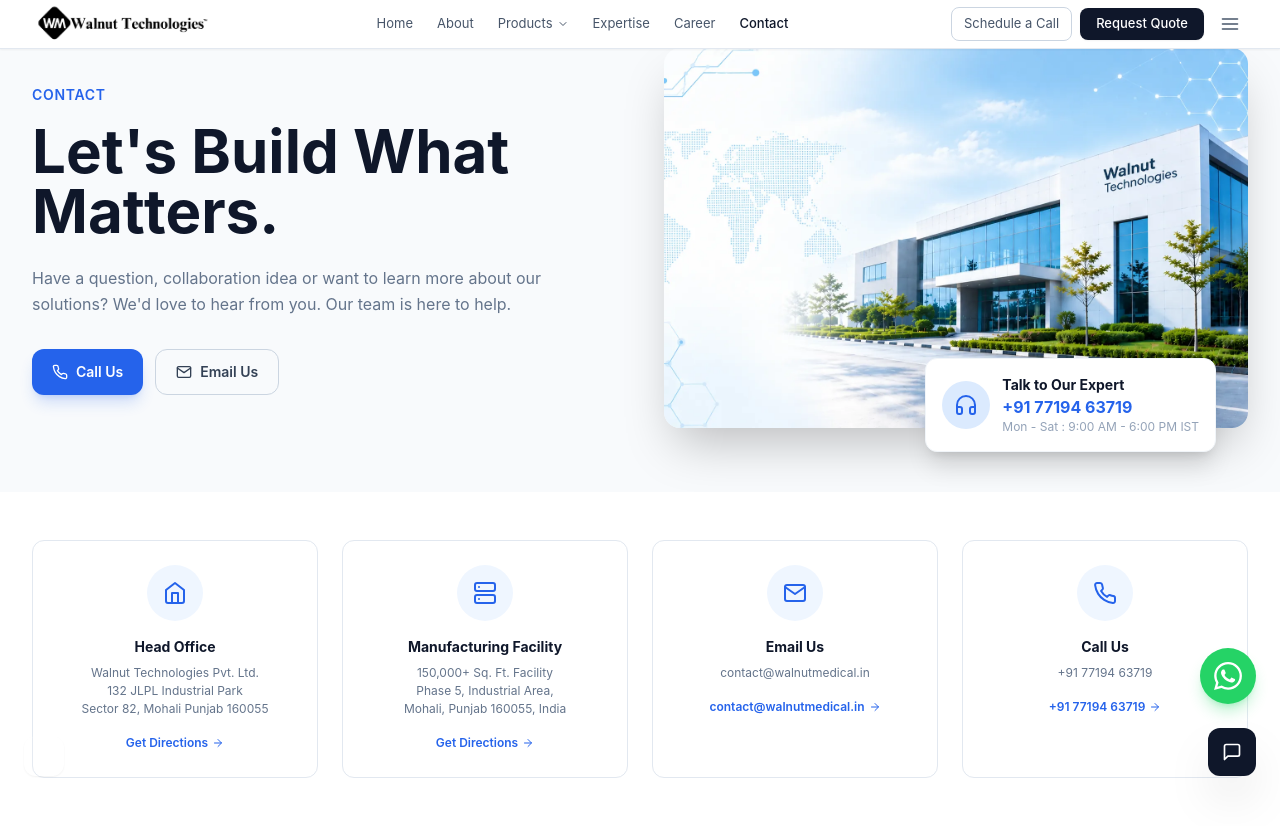
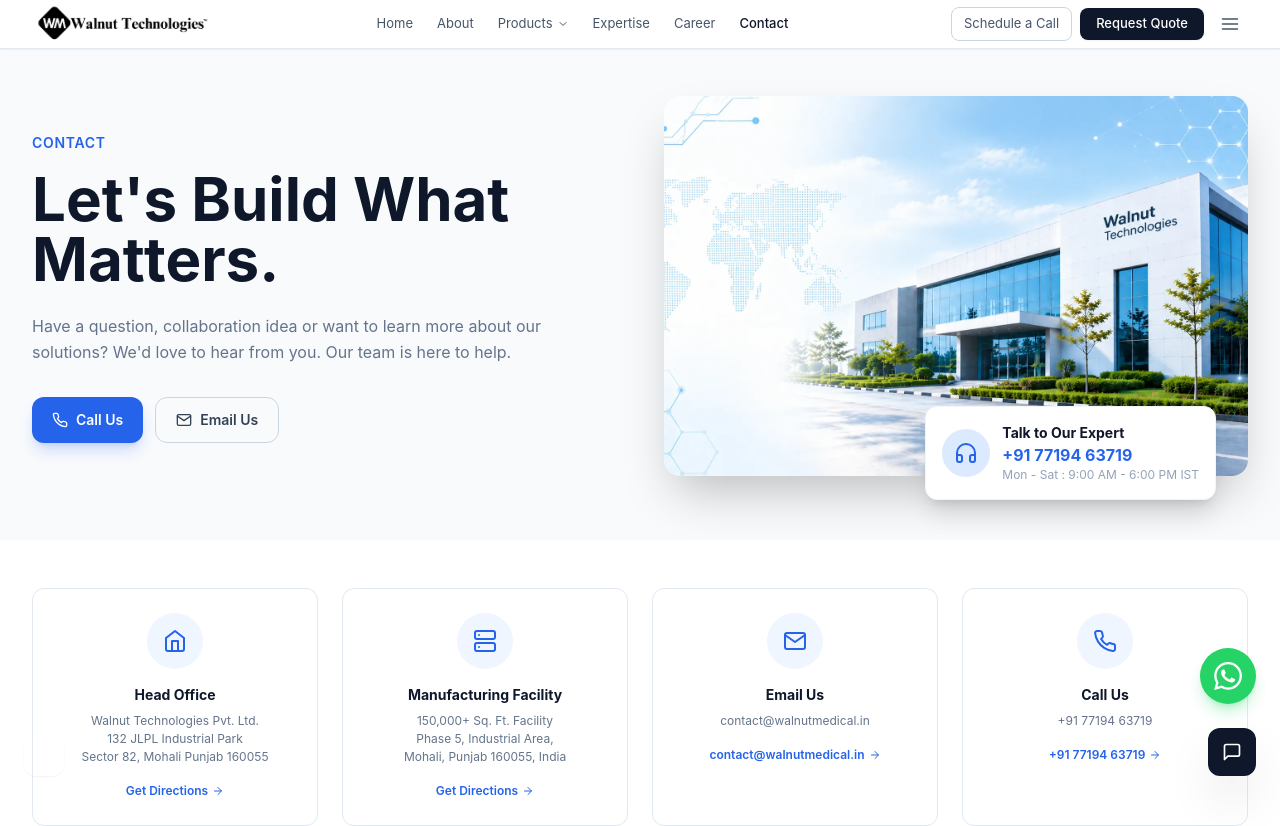
Before and after one commit to nitin-patyal-57/Walnut-technologies, a React (Vite) app: page /contact in a window 1280 px wide. Shown: the top 826 px of the page. Built offline with nearby package versions, Linux system fonts and the light colour scheme.

Commit message:
fix: increase top padding on contact hero section

```diff
--- a/src/pages/ContactPage.jsx
+++ b/src/pages/ContactPage.jsx
@@ -96,7 +96,7 @@ export default function ContactPage({ onOpenQuote }) {
       />
       {/* Hero Section */}
       <section className="relative overflow-hidden bg-slate-50">
-        <div ref={ref} className="max-w-7xl mx-auto px-4 sm:px-6 lg:px-8 pt-8 pb-12 lg:pt-12 lg:pb-16">
+        <div ref={ref} className="max-w-7xl mx-auto px-4 sm:px-6 lg:px-8 pt-20 pb-12 lg:pt-24 lg:pb-16">
           <div className="grid lg:grid-cols-2 gap-8 lg:gap-12 items-center">
             {/* Left - Content */}
             <motion.div
```
